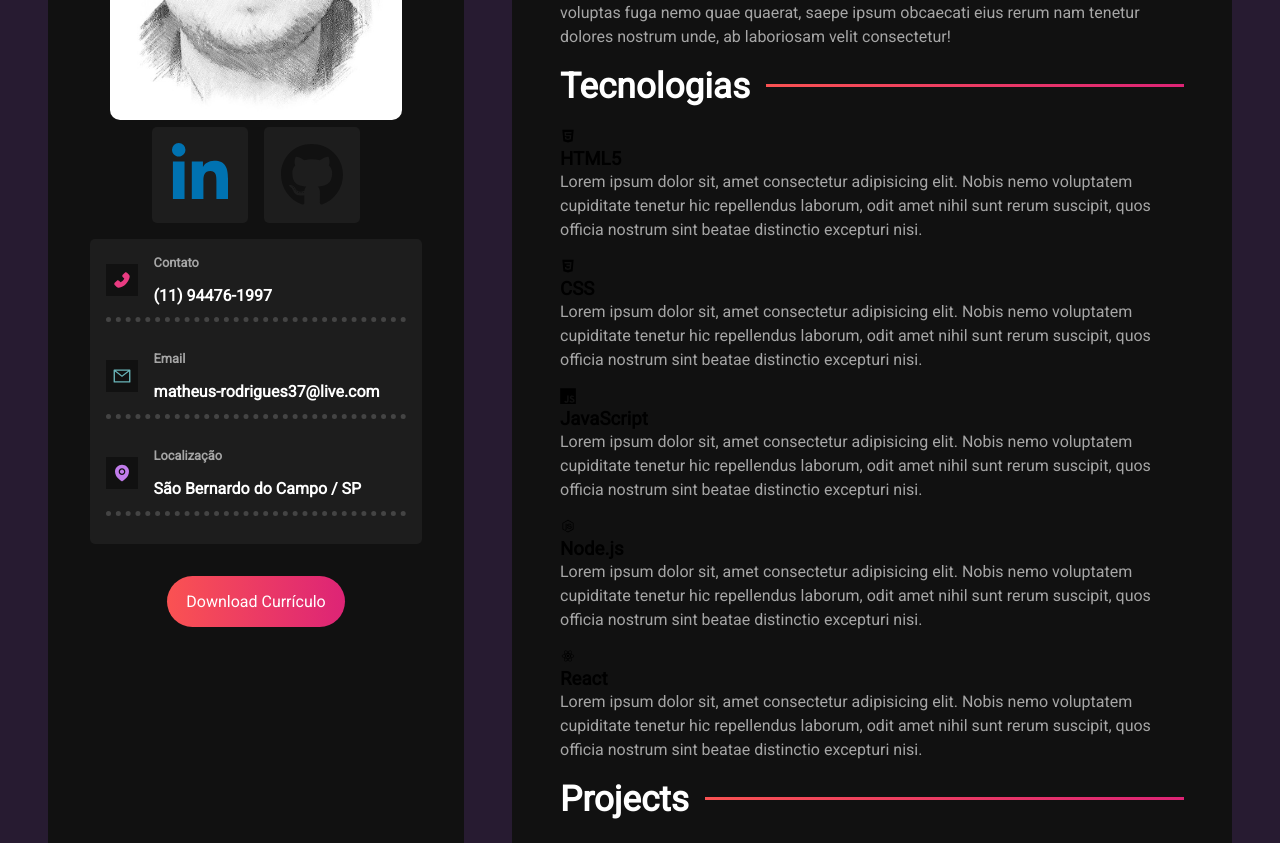
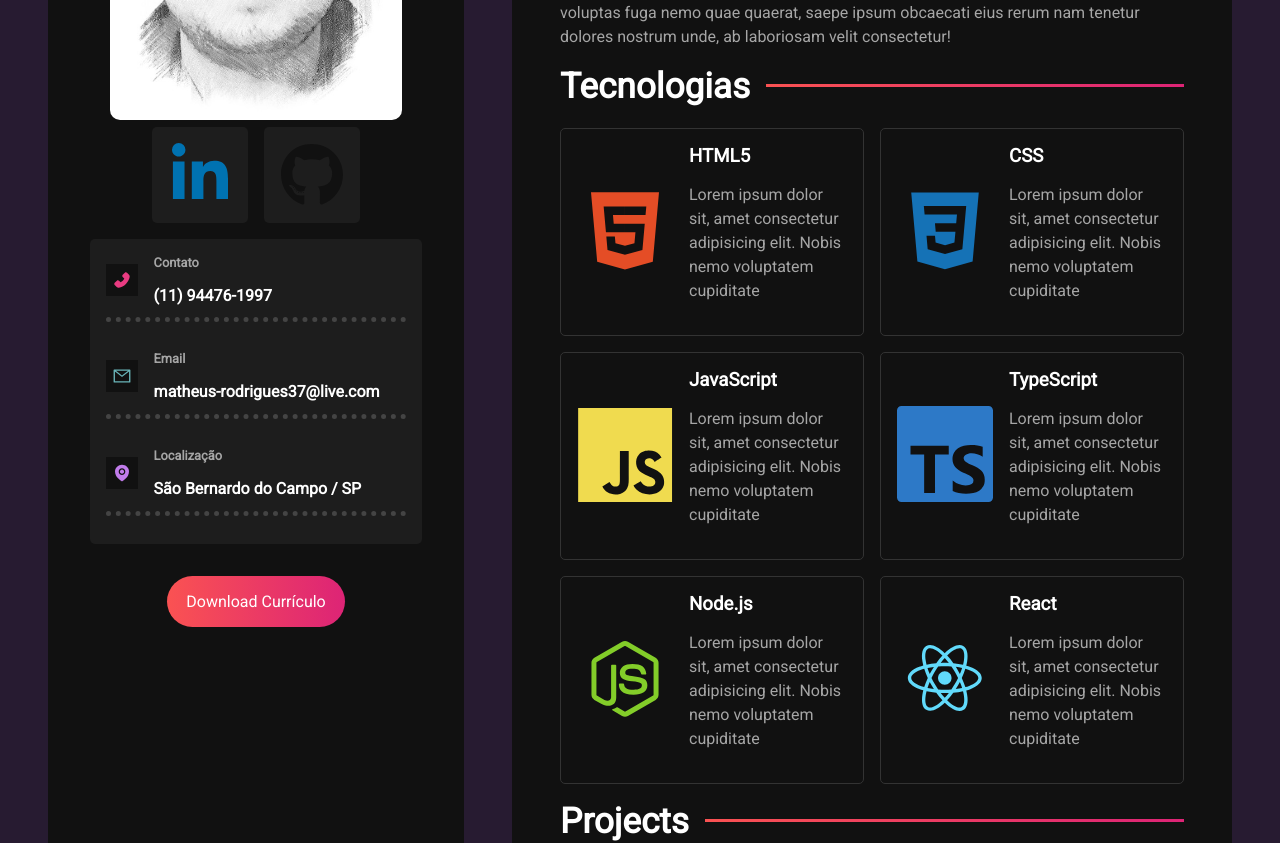
Before and after one commit to Mati-Pereira/portifolio, a React (Vite) app: page / in a window 1280 px wide. Shown: the part 460-1303 px from the top of the page. Built offline with nearby package versions, Linux system fonts and the light colour scheme.

Commit message:
base pronta

```diff
--- a/src/components/TecnologiesContainer.tsx
+++ b/src/components/TecnologiesContainer.tsx
@@ -5,6 +5,9 @@ import {
   DiNodejsSmall,
   DiReact
 } from 'react-icons/di'
+import {
+  SiTypescript
+} from 'react-icons/si'
 
 import '../styles/components/tecnologies.scss'
 
@@ -12,6 +15,7 @@ const tecnologies = [
   { id: "html", name: "HTML5", icon: <DiHtml5 /> },
   { id: "css", name: "CSS", icon: <DiCss3 /> },
   { id: "js", name: "JavaScript", icon: <DiJsBadge /> },
+  { id: "ts", name: "TypeScript", icon: <SiTypescript />},
   { id: "node", name: "Node.js", icon: <DiNodejsSmall /> },
   { id: "react", name: "React", icon: <DiReact /> }
 ]
@@ -20,15 +24,19 @@ function TecnologiesContainer() {
   return (
     <section id="tecnologies-container">
       <h2>Tecnologias</h2>
+      <div className="tecnologies-grid">
         {tecnologies.map((tecnology, index) => (
           <div id={tecnology.id} className="tecnology-card" key={index}>
+            <div className="icon">
               {tecnology.icon}
+            </div>
             <div className="tecnology-info">
               <h3>{tecnology.name}</h3>
-            <p>Lorem ipsum dolor sit, amet consectetur adipisicing elit. Nobis nemo voluptatem cupiditate tenetur hic repellendus laborum, odit amet nihil sunt rerum suscipit, quos officia nostrum sint beatae distinctio excepturi nisi.</p>
+              <p>Lorem ipsum dolor sit, amet consectetur adipisicing elit. Nobis nemo voluptatem cupiditate </p>
             </div>
           </div>
         ))}
+      </div>
     </section>
   );
 }
--- a/src/styles/components/tecnologies.scss
+++ b/src/styles/components/tecnologies.scss
@@ -0,0 +1,66 @@
+@use '../variables.scss';
+@use '../mixings.scss';
+
+#tecnologies-container {
+  margin-bottom: 1rem;
+
+  .tecnologies-grid {
+    display: grid;
+    grid-template-columns: repeat(auto-fit, minmax(200px, 1fr));
+    grid-gap: 1rem;
+    justify-content: space-between;
+
+    .tecnology-card {
+      @include mixings.center;
+      gap: 1rem;
+      padding: 1rem;
+      border-radius: variables.$card-border-radius;
+      border: 1px solid #333;
+
+      h3 {
+        color: variables.$text-color;
+        margin-bottom: 1rem;
+      }
+
+      svg {
+        font-size: 6rem;
+      }
+    }
+
+    #html {
+      svg {
+        color: #e44d26;
+      }
+    }
+
+    #css {
+      svg {
+        color: #1572b6;
+      }
+    }
+
+    #js {
+      svg {
+        color: #f0db4f;
+      }
+    }
+
+    #ts {
+      svg {
+        color: #2D79C7;
+      }
+    }
+
+    #node {
+      svg {
+        color: #83cd29;
+      }
+    }
+
+    #react {
+      svg {
+        color: #61dafb;
+      }
+    }
+  }
+}
```
Lines whose indentation alone changed are shown as unchanged.
